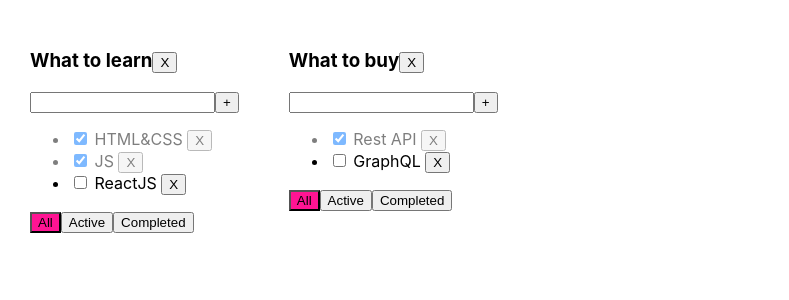
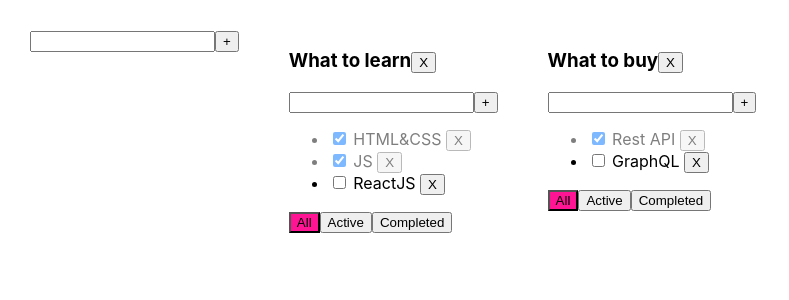
Before and after one commit to NatKhomich/task-manager, a React (Create React App) app: page / in a window 1280 px wide. Shown: the top 300 px of the page, without its empty margins (0-789 px from the left). Built offline with nearby package versions, Linux system fonts and the light colour scheme.

Commit message:
new todolist. 5 week AddItemForm.tsx

```diff
--- a/src/App.tsx
+++ b/src/App.tsx
@@ -3,6 +3,7 @@ import './App.css';
 import Todolist from './components/Todolist';
 import {v1} from 'uuid';
 import todolist from './components/Todolist';
+import AddItemForm from './components/AddItemForm';
 
 export type TasksType = {
     id: string
@@ -17,7 +18,7 @@ export type TodolistsType = {
 }
 
 type TaskStatePropsType = {
-    [todolistID: string] : TasksType[]
+    [todolistID: string]: TasksType[]
 }
 
 export type FilterValueType = 'All' | 'Active' | 'Completed'
@@ -50,25 +51,36 @@ function App() {
     }
 
     const removeTask = (todolistID: string, taskID: string) => {
-        setTasks( {...tasks, [todolistID]: tasks[todolistID].filter(el => el.id !== taskID)} )
+        setTasks({...tasks, [todolistID]: tasks[todolistID].filter(el => el.id !== taskID)})
     }
 
-    const addTask = (todolistID:string, inputTitle: string) => {
+    const addTask = (todolistID: string, inputTitle: string) => {
         let newTask: TasksType = {id: v1(), title: inputTitle, isDone: false}
-       // setTasks([newTask, ...tasks])*/
-       setTasks( {...tasks, [todolistID]: [newTask, ...tasks[todolistID]]  } )
+        setTasks({...tasks, [todolistID]: [newTask, ...tasks[todolistID]]})
     }
 
     const changeTaskStatus = (todolistID: string, taskID: string, newIsDone: boolean) => {
-       setTasks( {...tasks, [todolistID]: tasks[todolistID].map(el => el.id === taskID ? {...el, isDone: newIsDone} : el) })
+        setTasks({
+            ...tasks,
+            [todolistID]: tasks[todolistID].map(el => el.id === taskID ? {...el, isDone: newIsDone} : el)
+        })
     }
 
     const removeTodolist = (todolistID: string) => {
-        setTodolists( todolists.filter( el => el.id !== todolistID ) )
+        setTodolists(todolists.filter(el => el.id !== todolistID))
+    }
+
+    const addTodolist = (inputTitle: string) => {
+        const newTodolistID = v1()
+        const newTodolist: TodolistsType = {id: newTodolistID, title: inputTitle, filter: 'All'}
+        setTodolists( [newTodolist, ...todolists ] )
+        setTasks( {...tasks, [newTodolistID]: [] } )
     }
 
     return (
         <div className="App">
+
+            <AddItemForm callBack={addTodolist}/>
 
             {todolists.map(el => {
 
--- /dev/null
+++ b/src/components/AddItemForm.tsx
@@ -0,0 +1,45 @@
+import React, {ChangeEvent, KeyboardEvent, useState} from 'react';
+
+type AddItemFormPropsType = {
+    callBack: (inputTitle: string)=> void
+}
+
+const AddItemForm = (props: AddItemFormPropsType) => {
+
+    const [inputTitle, setInputTitle] = useState('')
+    const [error, setError] = useState<string | null>(null)
+
+    const addItemHandler = () => {
+        if (inputTitle.trim() !== '') {
+            props.callBack(inputTitle.trim())
+            setInputTitle('')
+        } else {
+            setError('Title is required')
+        }
+    }
+
+    const onKeyDownHandler = (event: KeyboardEvent<HTMLInputElement>) => {
+        setError(null)
+        if (event.key === 'Enter') {
+            addItemHandler()
+        }
+    }
+
+    const onChangeHandler = (event: ChangeEvent<HTMLInputElement>) => {
+        setInputTitle(event.currentTarget.value)
+    }
+
+    return (
+        <div>
+            <input value={inputTitle}
+                   onChange={onChangeHandler}
+                   onKeyDown={onKeyDownHandler}
+                   className={error ? 'error' : ''}
+            />
+            <button onClick={addItemHandler}> +</button>
+            { error && <div className = 'error-message'> {error} </div> }
+        </div>
+    );
+};
+
+export default AddItemForm;
--- a/src/components/Todolist.tsx
+++ b/src/components/Todolist.tsx
@@ -1,5 +1,6 @@
 import React, {useState, KeyboardEvent, ChangeEvent} from 'react';
 import {FilterValueType, TasksType} from '../App';
+import AddItemForm from './AddItemForm';
 
 type TodolistPropsType = {
     tasks: TasksType[]
@@ -15,7 +16,7 @@ type TodolistPropsType = {
 
 const Todolist = (props: TodolistPropsType) => {
 
-    const [inputTitle, setInputTitle] = useState('')
+    /*const [inputTitle, setInputTitle] = useState('')
     const [error, setError] = useState<string | null>(null)
 
     const addTaskHandler = () => {
@@ -32,11 +33,11 @@ const Todolist = (props: TodolistPropsType) => {
         if (event.key === 'Enter') {
             addTaskHandler()
         }
-    }
+    }*/
 
-    const onChangeHandler = (event: ChangeEvent<HTMLInputElement>) => {
+    /*const onChangeHandler = (event: ChangeEvent<HTMLInputElement>) => {
         setInputTitle(event.currentTarget.value)
-    }
+    }*/
 
     const onClickAllHandler = () => {
         props.filterValueTask( props.todolistID,'All')
@@ -54,12 +55,18 @@ const Todolist = (props: TodolistPropsType) => {
         props.removeTodolist(props.todolistID)
     }
 
+    const addTaskHandlerBroker = (inputTitle: string) => {
+        props.addTask(props.todolistID, inputTitle)
+    }
+
     return (
         <div>
             <h3> {props.title}
                 <button onClick={ onClickRemoveTodolistHandler }> X </button>
             </h3>
-            <div>
+
+            <AddItemForm callBack={ addTaskHandlerBroker } />
+            {/*<div>
                 <input value={inputTitle}
                        onChange={onChangeHandler}
                        onKeyDown={onKeyDownHandler}
@@ -67,7 +74,7 @@ const Todolist = (props: TodolistPropsType) => {
                 />
                 <button onClick={addTaskHandler}> +</button>
                 { error && <div className = 'error-message'> {error} </div> }
-            </div>
+            </div>*/}
             <ul>
 
                 {props.tasks.map(el => {
```
